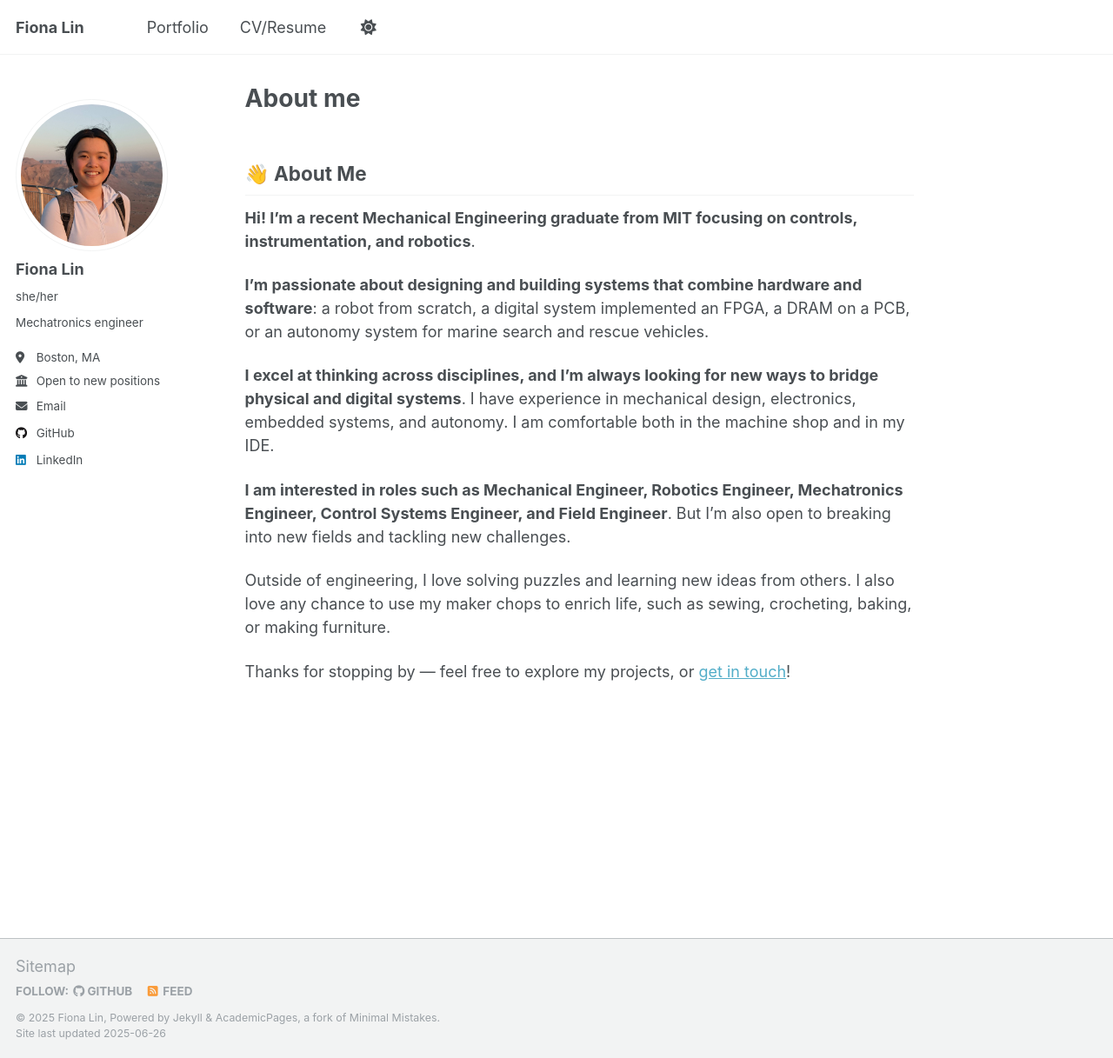
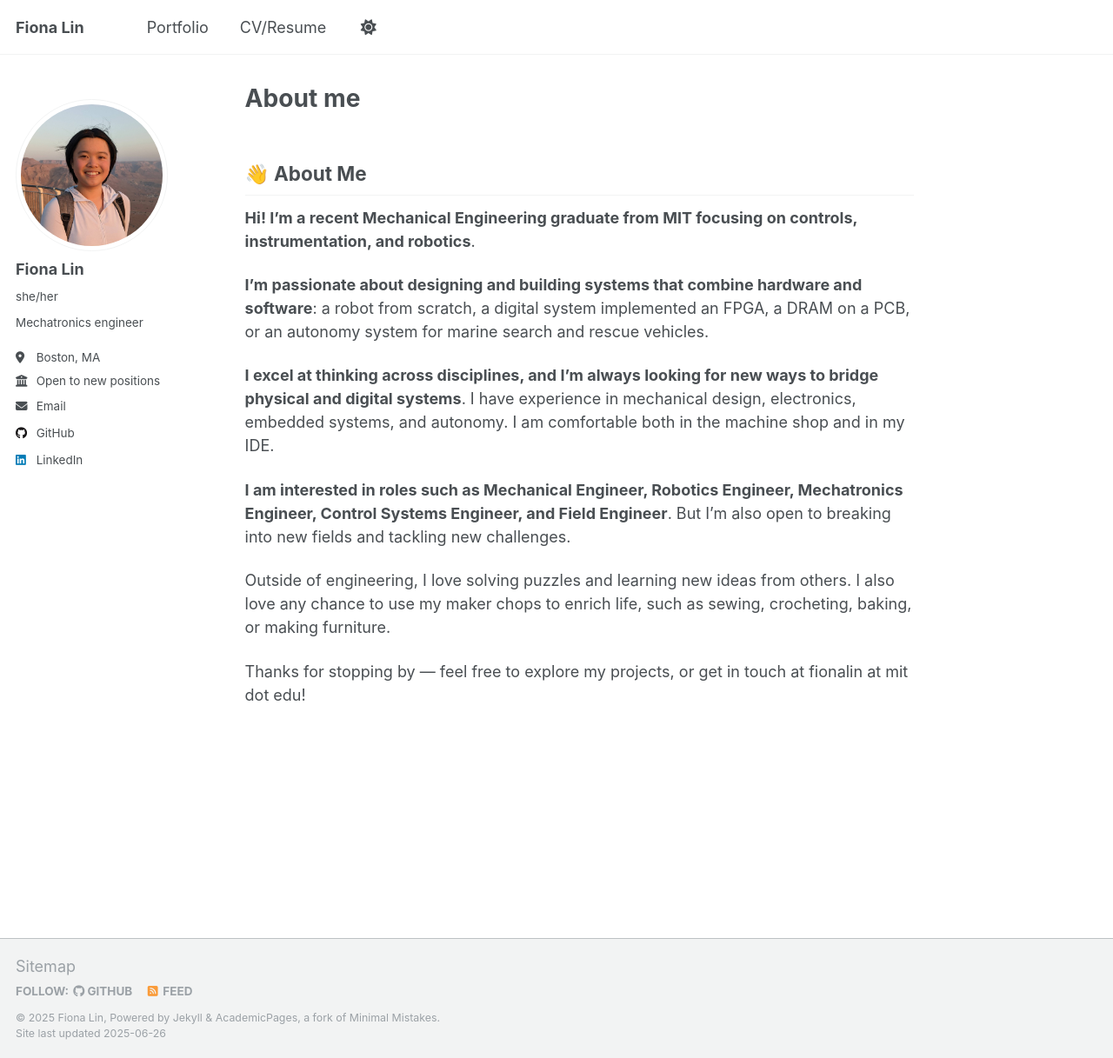
Before and after one commit to FionaLin13/backup.github.ioo, a Jekyll site: the page built from _pages/about.md, in a window 1280 px wide and 1217 px high. Shown: the whole window at 87% size. Built offline with Jekyll 4.4.1, drawn with Linux system fonts in a browser that asks for light colours.

```diff
--- a/_pages/about.md
+++ b/_pages/about.md
@@ -20,4 +20,4 @@ redirect_from:
 
 Outside of engineering, I love solving puzzles and learning new ideas from others. I also love any chance to use my maker chops to enrich life, such as sewing, crocheting, baking, or making furniture.
 
-Thanks for stopping by — feel free to explore my projects, or [get in touch](#contact)!
+Thanks for stopping by — feel free to explore my projects, or get in touch at fionalin at mit dot edu!
```
